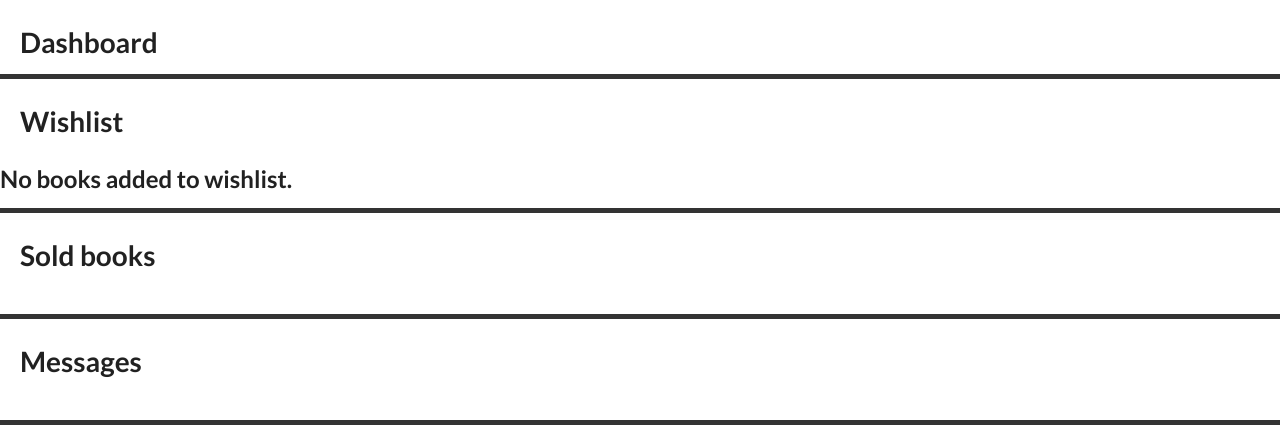
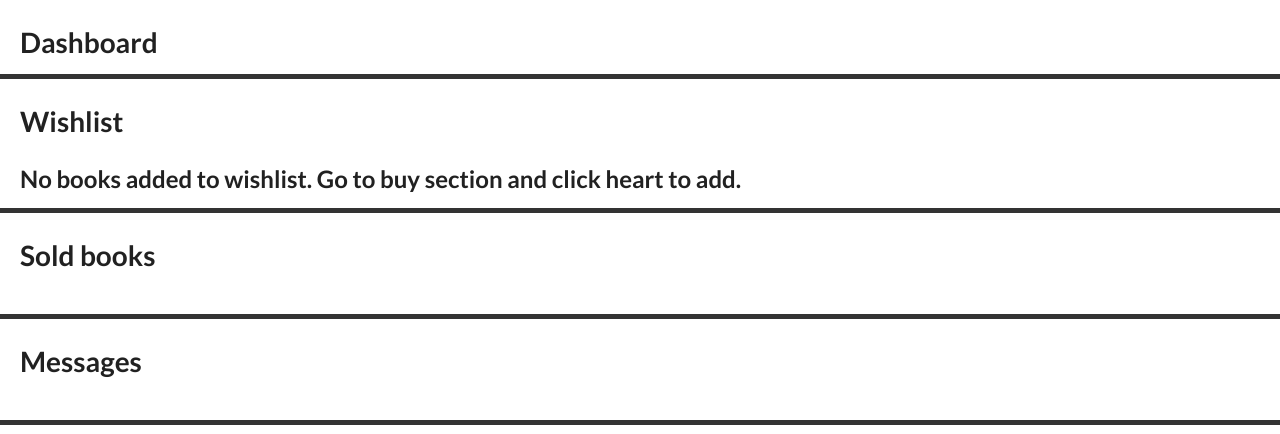
Before and after one commit to jleong8/bookdock, a PHP site: page /landing.php in a window 1280 px wide. Shown: the part 48-482 px from the top of the page. Run offline with PHP 8.4, Linux system fonts and the light colour scheme; data that the repository does not hold is empty; some libraries are stand-ins or nearby versions.

Commit message:
changing card height width

```diff
--- a/landing.php
+++ b/landing.php
@@ -102,7 +102,7 @@ function get($url) {
   ?>
   </div>
 <? } else { ?>
-  <h2>No books added to wishlist.</h2>
+  <h2 style="margin-left: 20px">No books added to wishlist. Go to buy section and click heart to add.</h2>
 <? } ?>
 
 
```
